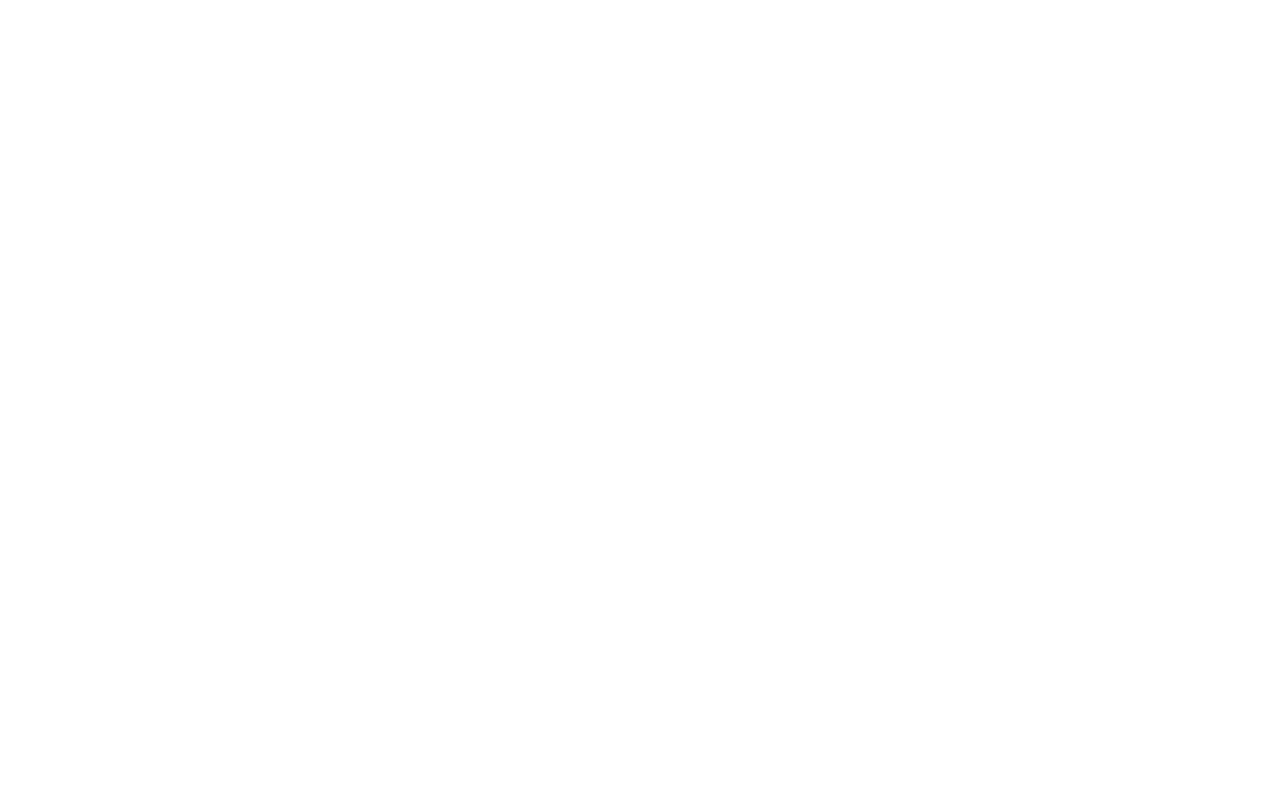
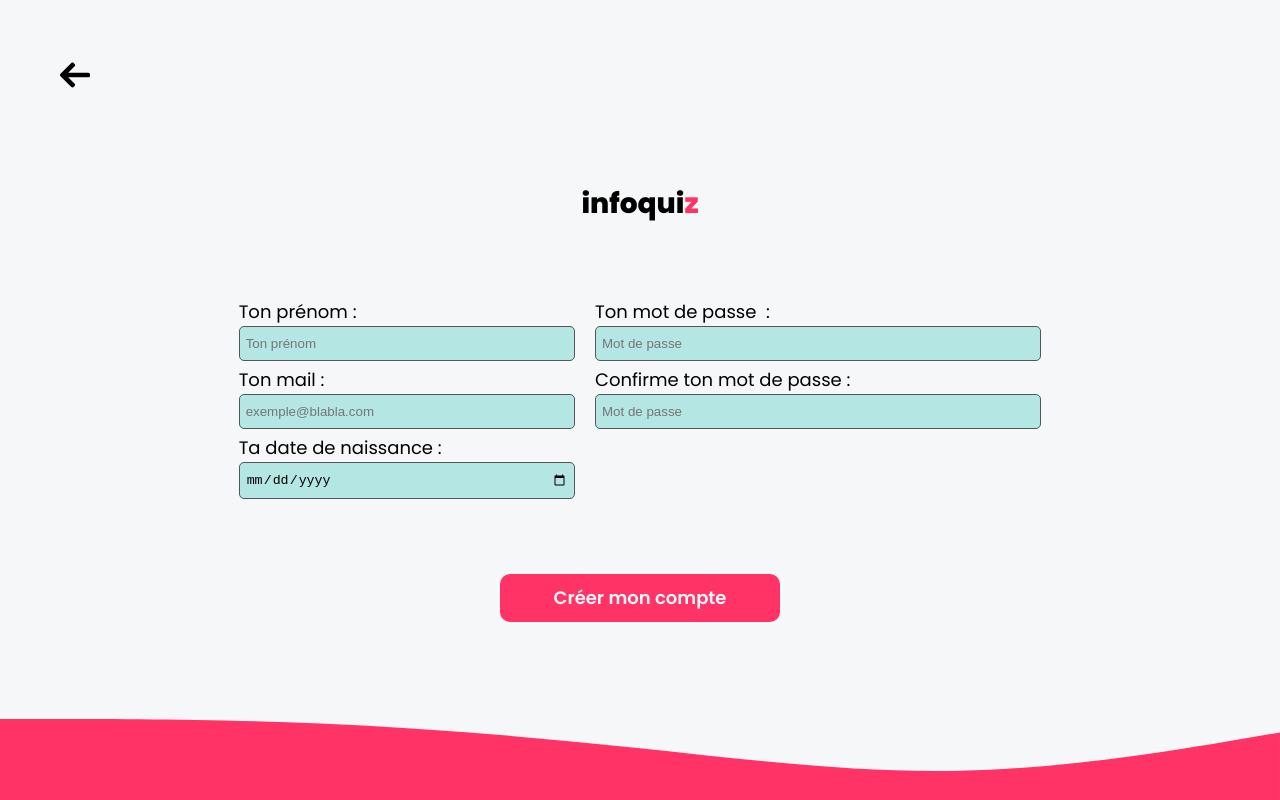
Before and after one commit to Infoquiz/www, a React (Create React App) app: page /signUp in a window 1280 px wide. Built offline with nearby package versions, Linux system fonts and the light colour scheme.

Commit message:
Signup (#5)

```diff
--- a/src/App.js
+++ b/src/App.js
@@ -1,5 +1,5 @@
 import React from "react";
-import { AppLanding } from "./infoquiz/pages/landing";
+import { AppLanding } from "./infoquiz/pages";
 import { GlobalStyle } from "./infoquiz/styles";
 function App() {
   return (
--- /dev/null
+++ b/src/infoquiz/pages/index.tsx
@@ -0,0 +1,19 @@
+import React from "react";
+import { Router, Switch, Route } from "react-router-dom";
+import { createBrowserHistory as createHistory } from "history";
+import { Landing } from "./landing";
+import { SignIn } from "./signIn";
+import { SignUp } from "./signUp";
+
+export const AppLanding = () => {
+  const history = createHistory();
+  return (
+    <Router history={history}>
+      <Switch>
+        <Route exact path="/" component={Landing} />
+        <Route exact path="/signIn" component={SignIn} />
+        <Route exact path="/signUp" component={SignUp} />
+      </Switch>
+    </Router>
+  );
+};
--- a/src/infoquiz/pages/landing/components/index.tsx
+++ /dev/null
@@ -1,118 +0,0 @@
-import React from "react";
-import Styled from "styled-components";
-import { responsiveHelpers as rh } from "infoquiz/styles/utils";
-import { Button } from "infoquiz/styles/atoms/button";
-import { Layout } from "infoquiz/styles/layout";
-
-import computer from "infoquiz/assets/img/illustrationGo-landing.png";
-import brain from "infoquiz/assets/img/brain-landingIcon.png";
-import emoji from "infoquiz/assets/img/emoji-landingIcon.png";
-import friends from "infoquiz/assets/img/friends-landingIcon.png";
-
-const LandingWelcome = Styled.div`
-  text-align: left;
-  margin-top: 20px;
-${rh.forMobileUp`
- margin: 50px 20px;
-    display: flex;
-    align-items: center;`}
-`;
-
-const WelcomeImage = Styled.div`
-  & > img {
-    width: 200px;
-      ${rh.forPortraitTabletUp`width: 320px;
-        margin-left: 20px;`}
-
-      ${rh.forLandscapeTabletUp`   width: 400px;
-        margin-left: 30px;`}
-    }
-  `;
-
-const WelcomeTextes = Styled.div`
-  ${rh.forPortraitTabletUp` width: 450px;`}
-    width: 300px;
-  `;
-const WelcomeTitle = Styled.div`
-    margin-top: 20px;
-    font-weight:600;
-${rh.forPortraitTabletUp`   font-size: 18px;`}
-${rh.forLandscapeTabletUp` font-size: 22px;`}
-   `;
-
-const WelcomeTexte = Styled.div`
- text-align: left;
-    line-height: 18px;
-    font-size: 12px;
-    margin: 10px 0;
-    ${rh.forPortraitTabletUp` line-height: 21px;
-      font-size: 14px;
-      margin: 15px 0;`}
-    ${rh.forLandscapeTabletUp` line-height: 30px;
-      font-size: 20px;
-      margin: 20px 0;`}
-   `;
-
-const LandingEmoji = Styled.div`
-   padding: 0 30px;
-   display: flex;
-   justify-content: space-between;
-   width: 100%;
-  ${rh.forPortraitTabletUp`  padding: 40px 70px 0 70px;`}
-   }
-   ${rh.forLandscapeTabletUp`
-     padding: 40px 250px 0 250px;`}
-   & > div {
-    margin: 10px;
-     width: 70px;
-     ${rh.forMobileUp`width: 90px;`};
-    ${rh.forPortraitTabletUp`width: 110px;`} ;
-    ${rh.forLandscapeTabletUp`width: 130px;`};
-     &>img{ ${rh.forMobileUp`width: 90px;`};
-    ${rh.forPortraitTabletUp`width: 110px;`} ;
-    ${rh.forLandscapeTabletUp`width: 130px;`};}
-
-     & > p {
-      margin-top: 5px;
-       text-align: center;
-       font-weight:300;
-       font-size: 12px;
-  ${rh.forPortraitTabletUp`font-size: 18px;
-`} }
-   }`;
-
-export const Landing = () => {
-  return (
-    <Layout headerUserNotLogged footerWaveBlue>
-      <LandingWelcome>
-        <WelcomeTextes>
-          <WelcomeTitle>C’est l’heure de faire un infoquiz !</WelcomeTitle>
-          <WelcomeTexte>
-            Infoquiz c’est un jeu pour t’apprendre pleins de notions sur le
-            thême de l’informatique tout en t’amusant !
-          </WelcomeTexte>
-        </WelcomeTextes>
-        <WelcomeImage>
-          <img src={computer} alt="ordinateur" />
-        </WelcomeImage>
-      </LandingWelcome>
-
-      <LandingEmoji>
-        <div>
-          <img src={brain} alt="cerveau" />
-          <p>Apprends et dépasse toi !</p>
-        </div>
-        <div>
-          <img src={emoji} alt="emoji" />
-          <p>Amuse toi !</p>
-        </div>
-        <div>
-          <img src={friends} alt="amis" />
-          <p>Défis tes amis !</p>
-        </div>
-      </LandingEmoji>
-
-      <Button>C'est parti !</Button>
-    </Layout>
-  );
-};
--- a/src/infoquiz/pages/landing/components/signIn.tsx
+++ b/src/infoquiz/pages/signIn/index.tsx
@@ -4,6 +4,8 @@
 import { Layout } from "infoquiz/styles/layout";
 import { Logo } from "infoquiz/styles/atoms/logo";
 import { Button } from "infoquiz/styles/atoms/button";
+import { Label } from "infoquiz/styles/atoms/label";
+
 import LoginImage from "infoquiz/assets/img/illustrationBoy-login.png";
 
 const LoginWrap = styled.div`
@@ -34,28 +36,6 @@
   ${rh.forPortraitTabletUp`width:300px; margin:50px;`};
 `;
 
-const LabelItems = styled.div`
-  margin: 10px 0;
-  & > input {
-    width: 100%;
-    transition: ease 0.1s;
-    background-color: rgba(46, 196, 182, 0.33);
-    border: none;
-    margin-top: 5px;
-    border: 0.5px solid #555;
-    border-radius: 5px;
-    padding: 9px 6px;
-    &:focus {
-      transition: ease 0.1s;
-      background-color: $turquoise;
-      border: 1px solid #555;
-    }
-  }
-  & > label {
-    ${rh.forPortraitTabletUp`font-size: 18px;`};
-    font-size: 14px;
-  }
-`;
 const NotAccountTexte = styled.a`
   ${rh.forPortraitTabletUp`font-size: 14px;`};
   font-size: 12px;
@@ -70,11 +50,11 @@
         <Form>
           <Logo />
           <div>
-            <LabelItems>
+            <Label>
               <label htmlFor="email">Ton mail :</label>
               <input type="email" placeholder="Mail" name="email" />
-            </LabelItems>
-            <LabelItems>
+            </Label>
+            <Label>
               <label htmlFor="password">Ton mot de passe :</label>
               <input
                 type="password"
@@ -82,7 +62,7 @@
                 name="password"
               />
               <NotAccountTexte href="/">Pas encore de compte ?</NotAccountTexte>
-            </LabelItems>
+            </Label>
           </div>
           <Button>Se connecter</Button>
         </Form>
--- /dev/null
+++ b/src/infoquiz/pages/signUp/index.tsx
@@ -0,0 +1,70 @@
+import React from "react";
+import { Layout } from "infoquiz/styles/layout";
+import { Logo } from "infoquiz/styles/atoms/logo";
+import { Label } from "infoquiz/styles/atoms/label";
+import styled from "styled-components";
+import { Button } from "infoquiz/styles/atoms/button";
+import { responsiveHelpers as rh } from "infoquiz/styles/utils";
+
+const SignUpWrap = styled.div`
+  display: flex;
+  flex-direction: column;
+  align-items: center;
+`;
+const LabelWrap = styled.div`
+  display: flex;
+  flex-direction: column;
+  justify-content: space-between;
+  margin: 10px 0 10px 0;
+  padding: 15px;
+  ${rh.forPortraitTabletUp`  flex-direction: row;   margin: 60px 0 30px 0;
+`};
+`;
+export const SignUp = () => {
+  return (
+    <Layout headerArrowBackHome footerWavePinkLower>
+      <SignUpWrap>
+        <Logo />
+        <LabelWrap>
+          <div>
+            <Label>
+              <label>Ton prénom :</label>
+              <input type="name" placeholder="Ton prénom" name="name"></input>
+            </Label>
+            <Label>
+              <label>Ton mail :</label>
+              <input
+                type="email"
+                placeholder="exemple@blabla.com"
+                name="email"
+              ></input>
+            </Label>
+            <Label>
+              <label>Ta date de naissance :</label>
+              <input type="date" name="datebirth"></input>
+            </Label>
+          </div>
+          <div>
+            <Label>
+              <label>Ton mot de passe  :</label>
+              <input
+                type="password"
+                placeholder="Mot de passe"
+                name="password"
+              ></input>
+            </Label>
+            <Label>
+              <label>Confirme ton mot de passe :</label>
+              <input
+                type="password"
+                placeholder="Mot de passe"
+                name="confirmpassword"
+              ></input>
+            </Label>
+          </div>
+        </LabelWrap>
+        <Button>Créer mon compte</Button>
+      </SignUpWrap>
+    </Layout>
+  );
+};
--- /dev/null
+++ b/src/infoquiz/styles/atoms/label.tsx
@@ -0,0 +1,30 @@
+import React from "react";
+import Styled from "styled-components";
+import { responsiveHelpers as rh } from "infoquiz/styles/utils";
+
+const Wrap = Styled.div`
+  margin: 10px ;
+  & > input {
+    width: 100%;
+    transition: ease 0.1s;
+    background-color: rgba(46, 196, 182, 0.33);
+    border: none;
+    margin-top: 5px;
+    border: 0.5px solid #555;
+    border-radius: 5px;
+    padding: 9px 6px;
+    &:focus {
+      transition: ease 0.1s;
+      background-color: $turquoise;
+      border: 1px solid #555;
+    }
+  }
+  & > label {
+    ${rh.forPortraitTabletUp`font-size: 18px;`};
+    font-size: 14px;
+  }
+  `;
+
+export const Label = ({ children }) => {
+  return <Wrap>{children}</Wrap>;
+};
```
Also changed, not shown: src/infoquiz/pages/landing/index.tsx (+113 -12 lines).
